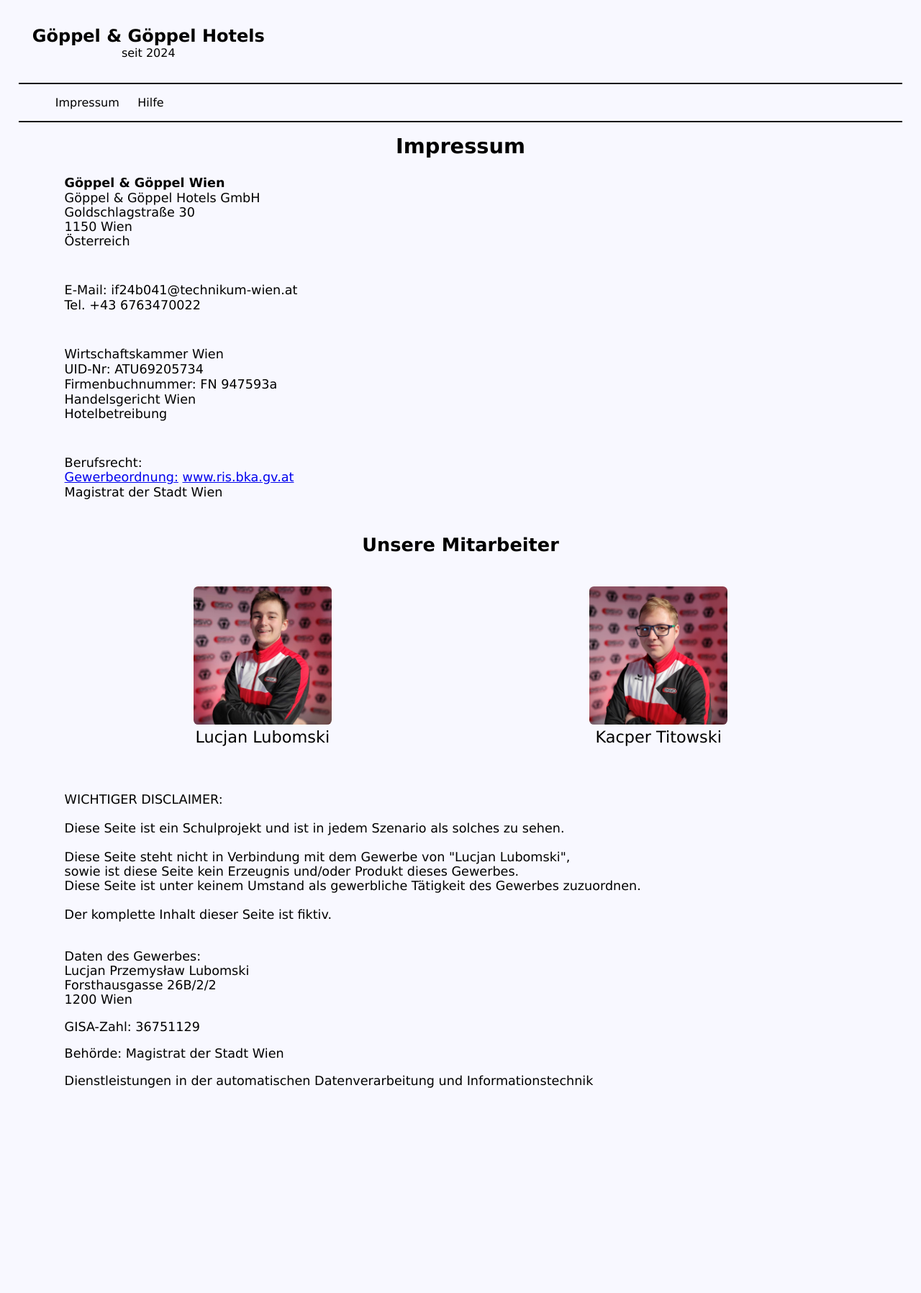
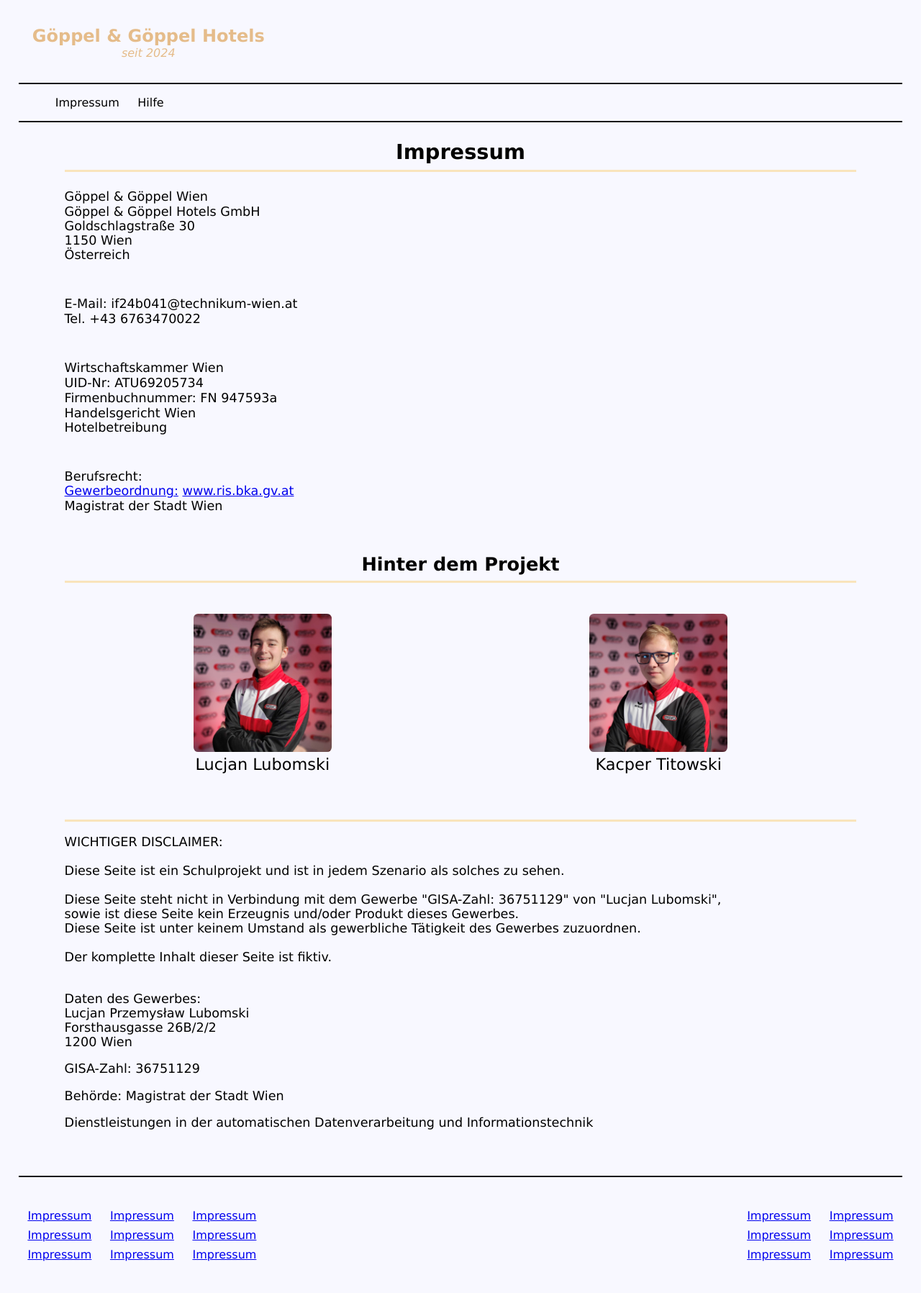
Before and after one commit to Lux-i/gaminghotel, a PHP site: page / in a window 1280 px wide. Shown: the whole page at 72% size. Before the commit the page ends 1512 px from the top, so only its background shows below. Run offline with PHP 8.4, Linux system fonts and the light colour scheme.

Commit message:
Text weil da sein muss zu faul

```diff
--- a/CSS/impressum.css
+++ b/CSS/impressum.css
@@ -1,11 +1,8 @@
-#hotelname {
-    font-weight: bold
-}
-
 #page-title {
   text-align: center;
   font-size: 180%;
   margin-top: 0;
+  padding: 1vh 0 1vh 0;
 }
 
 .impress-data {
@@ -18,9 +15,10 @@
   text-align: center;
   font-size: 160%;
   margin-top: 0;
+  padding: 1vh 0 1vh 0;
 }
 
-.mitarbeitende{
+.mitarbeitende {
   display: flex;
   justify-content: space-around;
 }
--- a/CSS/main.css
+++ b/CSS/main.css
@@ -1,7 +1,7 @@
 body {
   margin: 0 2vw 0 2vw;
-    font-family: 'Lucida Sans', 'Lucida Sans Regular', 'Lucida Grande', 'Lucida Sans Unicode', Geneva, Verdana, sans-serif !important;
-
+  font-family: "Lucida Sans", "Lucida Sans Regular", "Lucida Grande",
+    "Lucida Sans Unicode", Geneva, Verdana, sans-serif !important;
 }
 
 #header {
@@ -13,11 +13,12 @@ body {
   display: flex;
   flex-direction: column;
   align-items: center;
+  color: rgb(229, 188, 138);
 }
 
 #jahrgang {
   margin-top: 0;
-
+  font-style: italic;
 }
 
 h1 {
@@ -51,7 +52,60 @@ main {
   margin-bottom: 6vh;
 }
 
+footer {
+  display: flex;
+  flex-direction: row;
+  justify-content: space-between;
+  padding: 5vh 1vw 5vh 1vw;
+}
+
+.footer-group {
+  display: flex;
+  flex-direction: row;
+}
+
+.footer-column {
+  display: flex;
+  flex-direction: column;
+  justify-content: center;
+}
+
+.flex-start .footer-column {
+  margin-right: 2vw;
+}
+
+.flex-end .footer-column {
+  margin-left: 2vw;
+}
+
+.footer-link {
+  padding: 0.5vh 0 0.5vh 0;
+}
 /* Allgemeine quick-use-klassen deklarationen*/
+
+.border-top-black {
+  border-top: 0.3vh solid rgb(19, 19, 19);
+}
+
+.border-bottom-black {
+  border-bottom: 0.3vh solid rgb(19, 19, 19);
+}
+
+.border-top-cream {
+  border-top: 0.4vh solid #f9e4bc;
+}
+
+.border-bottom-cream {
+  border-bottom: 0.4vh solid #f9e4bc;
+}
+
+.flex-start {
+  justify-content: flex-start;
+}
+
+.flex-end {
+  justify-content: flex-end;
+}
 
 .width100p {
   width: 100%;
--- a/index.html
+++ b/index.html
@@ -1,17 +1,17 @@
 <!DOCTYPE html>
-<html lang="en">
+<html lang="de">
   <head>
-    <meta charset="UTF-8">
-    <meta name="viewport" content="width=device-width, initial-scale=1.0">
+    <meta charset="UTF-8" />
+    <meta name="viewport" content="width=device-width, initial-scale=1.0" />
     <title>Impressum | Göppel & Göppel Hotels</title>
-    <link rel="stylesheet" href="CSS/main.css">
-    <link rel="stylesheet" href="CSS/impressum.css">
+    <link rel="stylesheet" href="CSS/main.css" />
+    <link rel="stylesheet" href="CSS/impressum.css" />
   </head>
   <body class="ghostwhite" id="impressum">
     <header id="header">
       <section id="logo">
         <h1 id="title">Göppel & Göppel Hotels</h1>
-            <p id="jahrgang"> seit 2024 </p>
+        <p id="jahrgang">seit 2024</p>
       </section>
     </header>
     <nav>
@@ -20,68 +20,128 @@
     </nav>
     <main class="ghostwhite" id="main">
       <article id="impress-data-field">
-            <h2 id="page-title">Impressum</h2>
+        <h2 class="border-bottom-cream" id="page-title">Impressum</h2>
         <section class="data-splitter">
           <p class="impress-data" id="hotelname">Göppel & Göppel Wien</p>
           <p class="impress-data" id="name">Göppel & Göppel Hotels GmbH</p>
-                <p class="impress-data" id="addr">Goldschlagstraße 30<br> 1150 Wien<br> Österreich</p>
+          <p class="impress-data" id="addr">
+            Goldschlagstraße 30<br />
+            1150 Wien<br />
+            Österreich
+          </p>
         </section>
         <section class="data-splitter">
-                <p class="impress-data" id="mail">E-Mail: if24b041@technikum-wien.at</p>
+          <p class="impress-data" id="mail">
+            E-Mail: if24b041@technikum-wien.at
+          </p>
           <p class="impress-data" id="telefon">Tel. +43 6763470022</p>
         </section>
         <section class="data-splitter">
-                <p class="impress-data" id="mitgliedschaften">Wirtschaftskammer Wien</p>
+          <p class="impress-data" id="mitgliedschaften">
+            Wirtschaftskammer Wien
+          </p>
           <p class="impress-data" id="uid">UID-Nr: ATU69205734</p>
           <p class="impress-data" id="fn">Firmenbuchnummer: FN 947593a</p>
           <p class="impress-data" id="fng">Handelsgericht Wien</p>
           <p class="impress-data" id="gegenstand">Hotelbetreibung</p>
         </section>
         <section class="data-splitter">
-                <p class="impress-data" id="recht">Berufsrecht:
-                    <br>
-                    <a href="https://www.ris.bka.gv.at/GeltendeFassung.wxe?Abfrage=Bundesnormen&Gesetzesnummer=10007517">Gewerbeordnung:</a>
+          <p class="impress-data" id="recht">
+            Berufsrecht:
+            <br />
+            <a
+              href="https://www.ris.bka.gv.at/GeltendeFassung.wxe?Abfrage=Bundesnormen&Gesetzesnummer=10007517"
+              >Gewerbeordnung:</a
+            >
             <a href="http://www.ris.bka.gv.at/">www.ris.bka.gv.at</a>
           </p>
           <p class="impress-data" id="behörte">Magistrat der Stadt Wien</p>
         </section>
         <section class="data-splitter">
-                <h3 id="mb_title">Unsere Mitarbeiter</h3>
+          <h3 class="border-bottom-cream" id="mb_title">Hinter dem Projekt</h3>
           <section class="mitarbeitende">
             <section class="mitarbeiter">
-                        <img class="impress-data mb_picture" src="Public/Images/Luxor_ESVÖ.jpg">
+              <img
+                class="impress-data mb_picture"
+                src="Public/Images/Luxor_ESVÖ.jpg"
+              />
               <p class="impress-data mb_name">Lucjan Lubomski</p>
             </section>
             <section class="mitarbeiter">
-                        <img class="impress-data mb_picture" src="Public/Images/IMG-20230514-WA0019.jpg">
+              <img
+                class="impress-data mb_picture"
+                src="Public/Images/IMG-20230514-WA0019.jpg"
+              />
               <p class="impress-data mb_name">Kacper Titowski</p>
             </section>
           </section>
         </section>
         <section class="data-splitter">
-                <section class="impress-data disclaimer" id="disclaimer_legal">
-                    <p>WICHTIGER DISCLAIMER:<br><br>
-                    Diese Seite ist ein Schulprojekt und ist in jedem Szenario als solches zu sehen.<br>
-                    <br>
-                    Diese Seite steht nicht in Verbindung mit dem Gewerbe von "Lucjan Lubomski",<br>
-                    sowie ist diese Seite kein Erzeugnis und/oder Produkt dieses Gewerbes.<br>
-                    Diese Seite ist unter keinem Umstand als gewerbliche Tätigkeit des Gewerbes zuzuordnen.<br>
-                    <br>
+          <section
+            class="impress-data disclaimer border-top-cream"
+            id="disclaimer_legal"
+          >
+            <p>
+              WICHTIGER DISCLAIMER:<br /><br />
+              Diese Seite ist ein Schulprojekt und ist in jedem Szenario als
+              solches zu sehen.<br />
+              <br />
+              Diese Seite steht nicht in Verbindung mit dem Gewerbe "GISA-Zahl:
+              36751129" von "Lucjan Lubomski",<br />
+              sowie ist diese Seite kein Erzeugnis und/oder Produkt dieses
+              Gewerbes.<br />
+              Diese Seite ist unter keinem Umstand als gewerbliche Tätigkeit des
+              Gewerbes zuzuordnen.<br />
+              <br />
               Der komplette Inhalt dieser Seite ist fiktiv.
-                    <br><br>
-                    <p>Daten des Gewerbes:<br>
-                    Lucjan Przemysław Lubomski<br>
-                    Forsthausgasse 26B/2/2<br>
-                    1200 Wien</p>
+              <br /><br />
+            </p>
+            <p>
+              Daten des Gewerbes:<br />
+              Lucjan Przemysław Lubomski<br />
+              Forsthausgasse 26B/2/2<br />
+              1200 Wien
+            </p>
             <p>GISA-Zahl: 36751129</p>
             <p>Behörde: Magistrat der Stadt Wien</p>
-                    <p>Dienstleistungen in der automatischen Datenverarbeitung und Informationstechnik</p>
+            <p>
+              Dienstleistungen in der automatischen Datenverarbeitung und
+              Informationstechnik
             </p>
+          </section>
         </section>
       </article>
     </main>
-    <footer id="footer">
-
+    <footer class="border-top-black">
+      <section class="footer-group flex-start">
+        <section class="footer-column">
+          <a href="index.html" class="footer-link">Impressum</a>
+          <a href="index.html" class="footer-link">Impressum</a>
+          <a href="index.html" class="footer-link">Impressum</a>
+        </section>
+        <section class="footer-column">
+          <a href="index.html" class="footer-link">Impressum</a>
+          <a href="index.html" class="footer-link">Impressum</a>
+          <a href="index.html" class="footer-link">Impressum</a>
+        </section>
+        <section class="footer-column">
+          <a href="index.html" class="footer-link">Impressum</a>
+          <a href="index.html" class="footer-link">Impressum</a>
+          <a href="index.html" class="footer-link">Impressum</a>
+        </section>
+      </section>
+      <section class="footer-group flex-end">
+        <section class="footer-column">
+          <a href="index.html" class="footer-link">Impressum</a>
+          <a href="index.html" class="footer-link">Impressum</a>
+          <a href="index.html" class="footer-link">Impressum</a>
+        </section>
+        <section class="footer-column">
+          <a href="index.html" class="footer-link">Impressum</a>
+          <a href="index.html" class="footer-link">Impressum</a>
+          <a href="index.html" class="footer-link">Impressum</a>
+        </section>
+      </section>
     </footer>
   </body>
 </html>
```
Also changed, not shown: HTML/hilfe.html (+33 -21 lines). Lines whose indentation alone changed are shown as unchanged.
